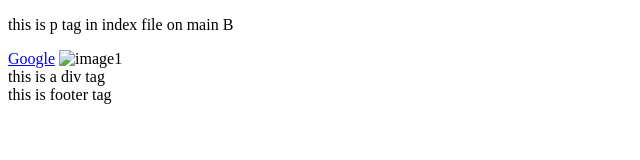
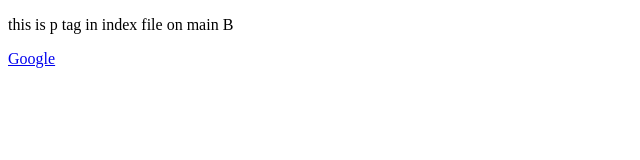
Before and after one commit to badheisenberg/push_rej, a plain HTML site: page index.html in a window 1280 px wide. Shown: the whole page, without its empty margins (0-640 px from the left). Drawn offline with Linux system fonts and the light colour scheme.

Commit message:
delete (img - footer - div ) tags from hub on main B

```diff
--- a/index.html
+++ b/index.html
@@ -13,13 +13,6 @@
 
     <a href="https://www.google.com">Google</a>
 
-    <img src="" width="200" alt="image1" />
-
-    <div>this is a div tag</div>
-
-    <footer>this is footer tag</footer>
-
-
 
   </body>
 </html>
```
